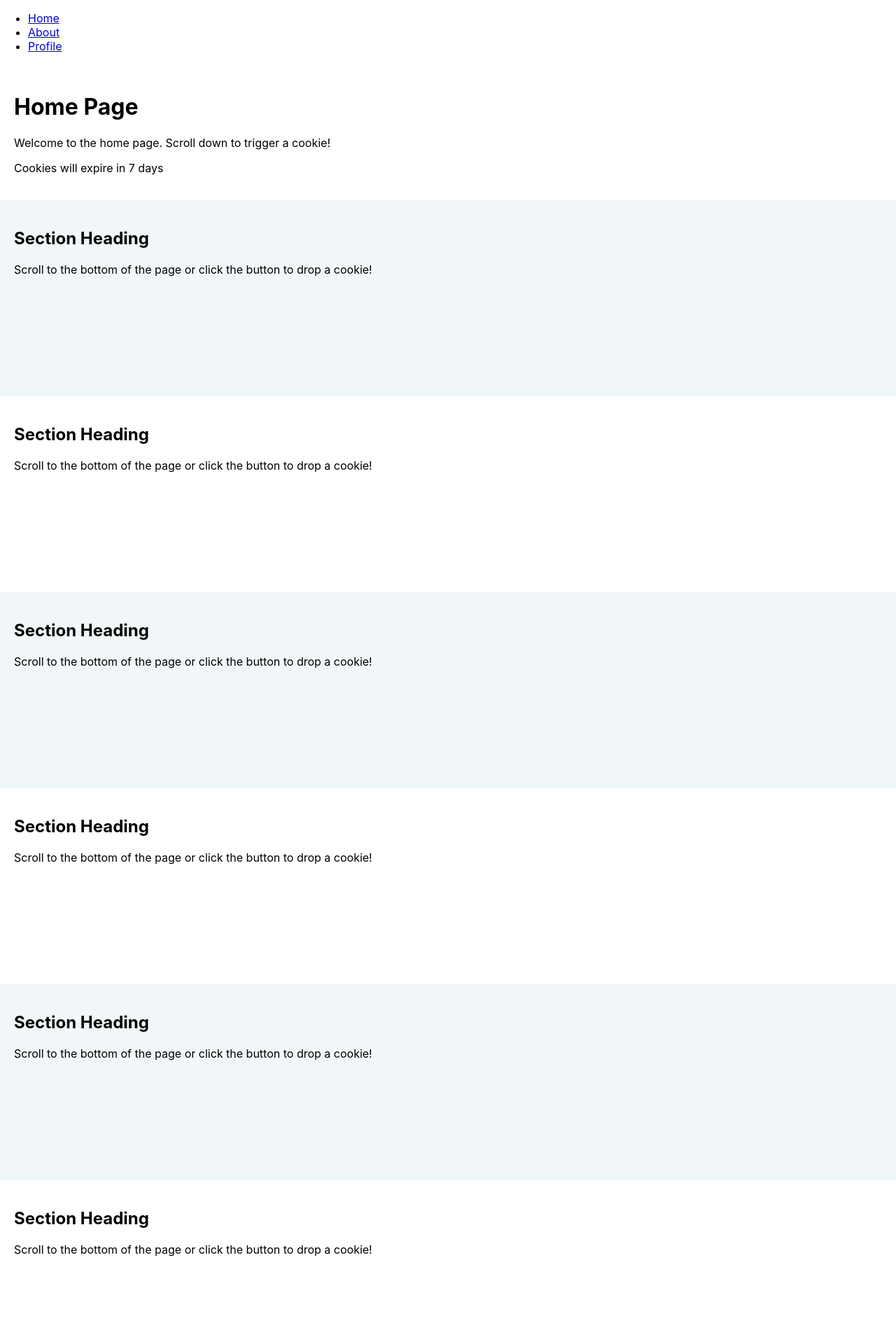
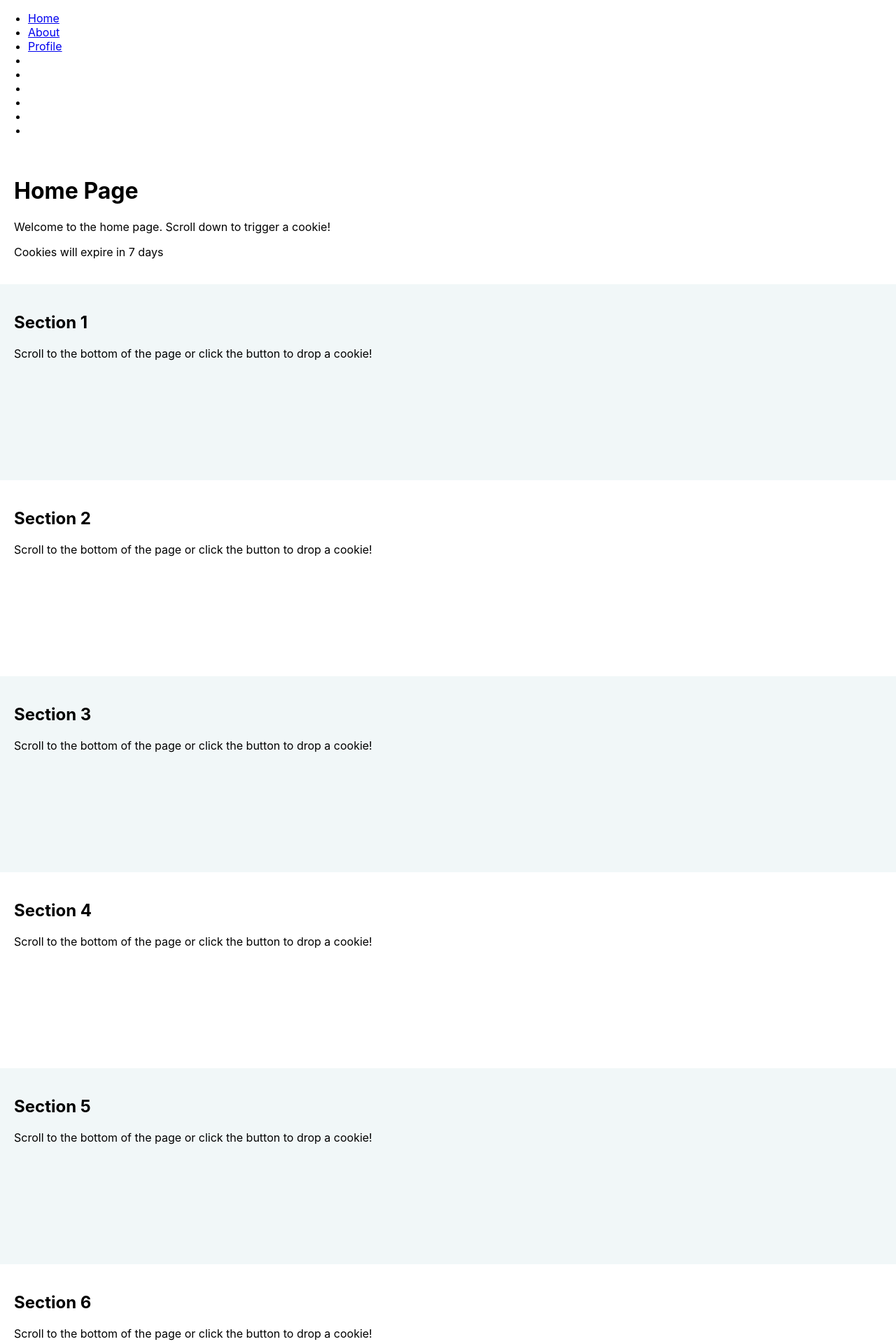
Before and after one commit to madhujayavarapu/srti-domain-scanner-test-website, a React (Create React App) app: page / in a window 1280 px wide. Shown: the top 1920 px of the page at 70% size. Built offline with nearby package versions, Linux system fonts and the light colour scheme.

Commit message:
refactor: replace hardcoded sections with dynamic rendering from Sections array and added links to navigate to sections

```diff
--- a/src/App.js
+++ b/src/App.js
@@ -7,6 +7,15 @@ import { EditProfile } from './pages/EditProfile';
 import { setCookie } from './utils/cookie';
 import './App.css';
 
+const Sections = [
+    { id: 1, name: 'Section 1' },
+    { id: 2, name: 'Section 2'},
+    { id: 3, name: 'Section 3'},
+    { id: 4, name: 'Section 4'},
+    { id: 5, name: 'Section 5'},
+    { id: 6, name: 'Section 6'},
+]
+
 const NotFound = () => <h1>404 - Page Not Found</h1>;
 
 
@@ -15,6 +24,8 @@ const RoutesList = () => (
     <li><Link to="/en">Home</Link></li>
     <li><Link to="/en/about">About</Link></li>
     <li><Link to="/en/profile">Profile</Link></li>
+
+    {Sections.map(section => (<li><Link to={'#' + section.id} /></li>))}
   </ul>
 );
 
@@ -39,30 +50,14 @@ const App = () => {
                     <Route path="*" element={<NotFound />} />
                 </Routes>
 
-                <div style={{ height: '30vh', padding: '20px', backgroundColor: '#f1f7f8' }}>
-                    <h2>Section Heading</h2>
-                    <p>Scroll to the bottom of the page or click the button to drop a cookie!</p>
-                </div>
-                <div style={{ height: '30vh', padding: '20px', backgroundColor: '#fff' }}>
-                    <h2>Section Heading</h2>
-                    <p>Scroll to the bottom of the page or click the button to drop a cookie!</p>
-                </div>
-                <div style={{ height: '30vh', padding: '20px', backgroundColor: '#f1f7f8' }}>
-                    <h2>Section Heading</h2>
-                    <p>Scroll to the bottom of the page or click the button to drop a cookie!</p>
-                </div>
-                <div style={{ height: '30vh', padding: '20px', backgroundColor: '#fff' }}>
-                    <h2>Section Heading</h2>
-                    <p>Scroll to the bottom of the page or click the button to drop a cookie!</p>
-                </div>
-                <div style={{ height: '30vh', padding: '20px', backgroundColor: '#f1f7f8' }}>
-                    <h2>Section Heading</h2>
-                    <p>Scroll to the bottom of the page or click the button to drop a cookie!</p>
-                </div>
-                <div style={{ height: '30vh', padding: '20px', backgroundColor: '#fff' }}>
-                    <h2>Section Heading</h2>
-                    <p>Scroll to the bottom of the page or click the button to drop a cookie!</p>
-                </div>
+                {
+                    Sections.map(section => (
+                        <div key={section.id} id={section.id + '__section'} style={{ height: '30vh', padding: '20px', backgroundColor: section.id%2 === 0 ? '#fff' : '#f1f7f8' }}>
+                            <h2>{section.name}</h2>
+                            <p>Scroll to the bottom of the page or click the button to drop a cookie!</p>
+                        </div>
+                    ))
+                }
 
                 <button onClick={dropCookie}>Drop Cookie</button>
             </Router>
```
